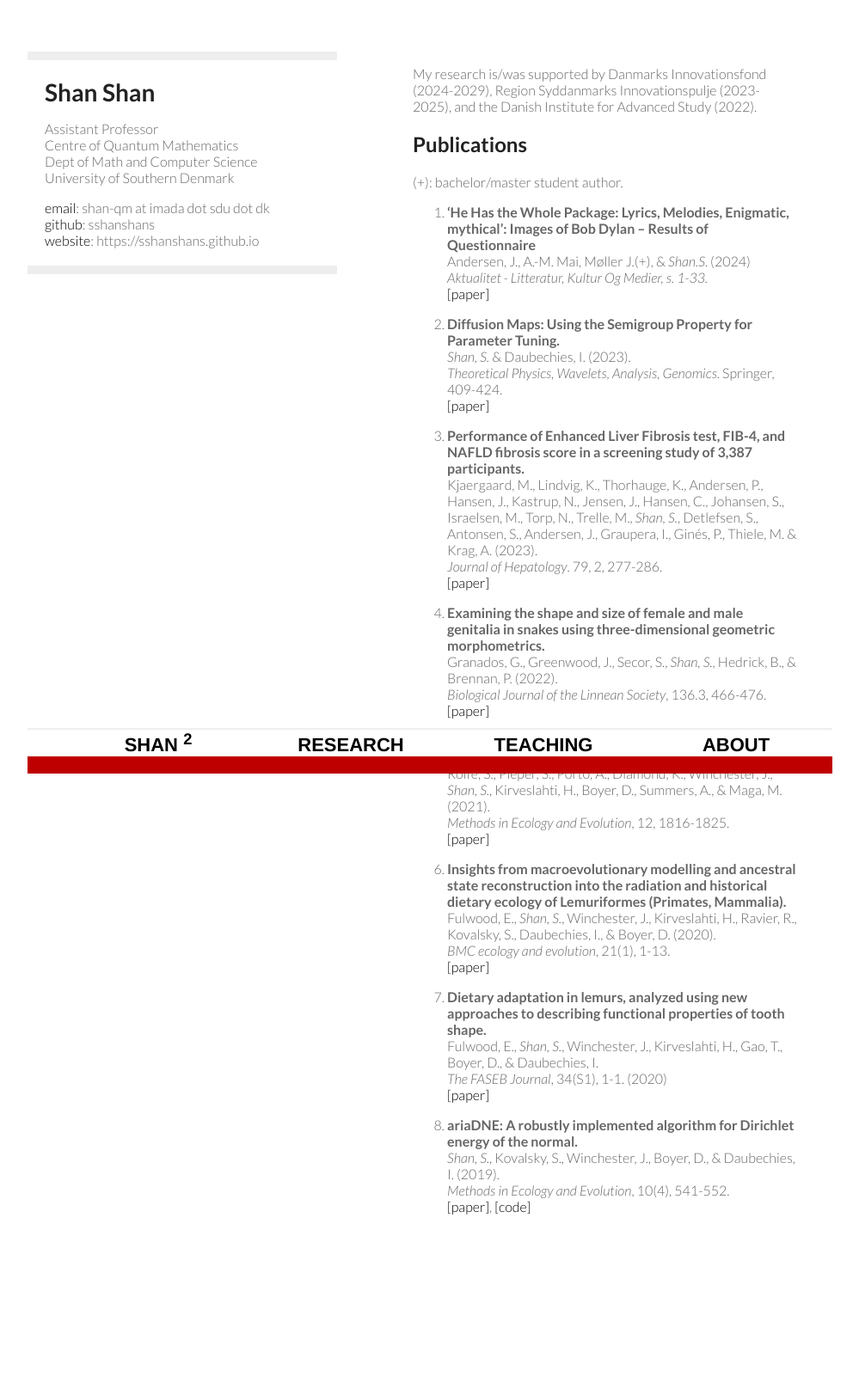
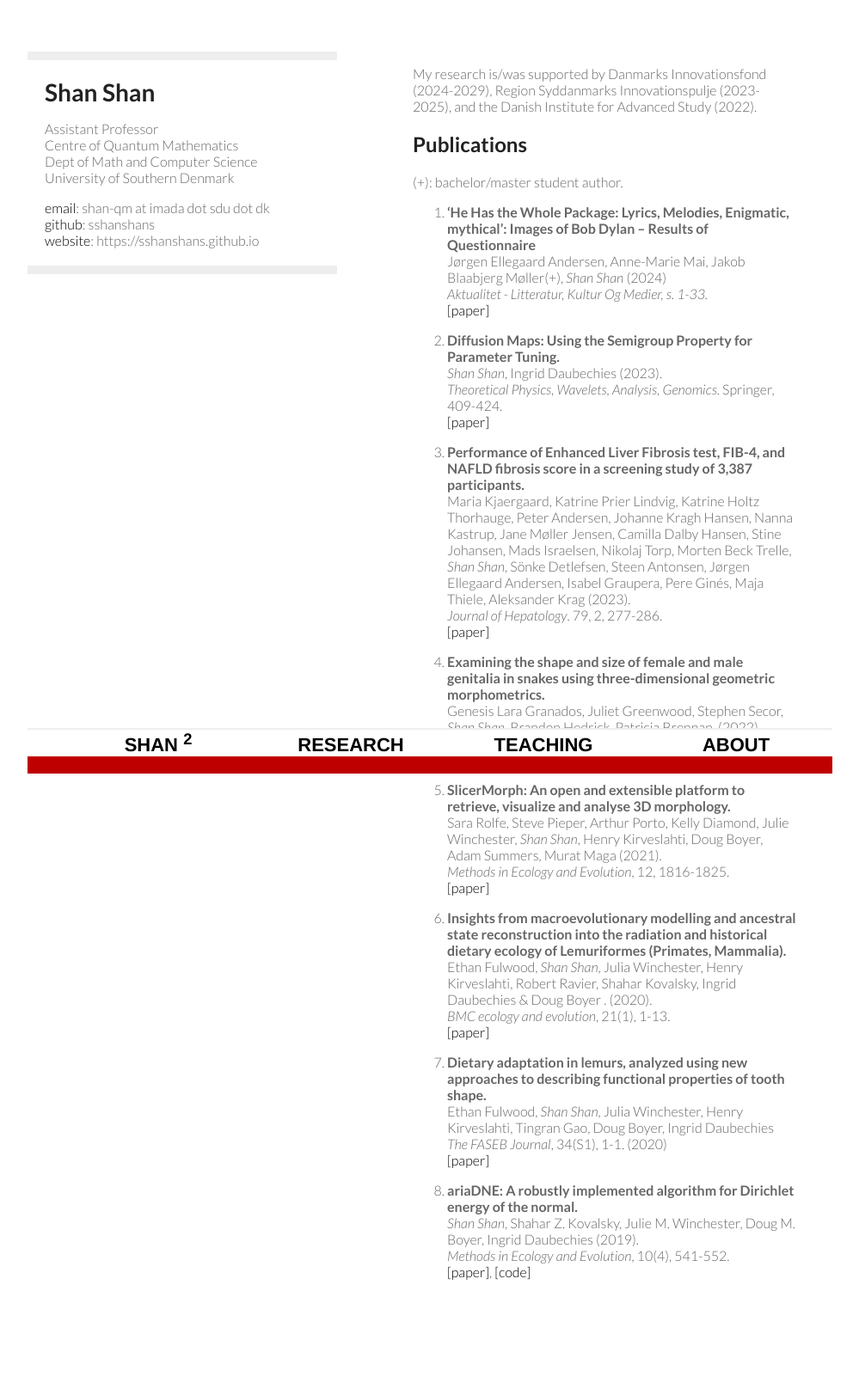
Before and after one commit to sshanshans/sshanshans.github.io, a Jekyll site: the page built from research/research.md, in a window 1280 px wide. Shown: the whole page at 86% size, without its empty margins (160-1159 px from the left). Built offline with Jekyll 4.4.1, drawn with Linux system fonts in a browser that asks for light colours; before the commit the page ends 1540 px from its top, so only the background shows below that.

Commit message:
Update research.md

```diff
--- a/research/research.md
+++ b/research/research.md
@@ -11,42 +11,42 @@ My research is/was supported by Danmarks Innovationsfond (2024-2029), Region Syd
 (+): bachelor/master student author.
 
 8. **‘He Has the Whole Package: Lyrics, Melodies, Enigmatic, mythical’: Images of Bob Dylan – Results of Questionnaire** <br />
-Andersen, J., A.-M. Mai, Møller J.(+), & *Shan.S*.  (2024) <br />
+Jørgen Ellegaard Andersen, Anne-Marie Mai, Jakob Blaabjerg Møller(+), *Shan Shan* (2024) <br />
 *Aktualitet - Litteratur, Kultur Og Medier, s. 1-33.*  <br />
 [[paper]](https://tidsskrift.dk/aktualitet/article/view/145362) <br />
 
 7. **Diffusion Maps: Using the Semigroup Property for Parameter Tuning.**  <br />
-*Shan, S.* & Daubechies, I. (2023).  <br />
+*Shan Shan*, Ingrid Daubechies (2023).  <br />
 *Theoretical Physics, Wavelets, Analysis, Genomics*. Springer, 409-424.  <br />
 [[paper]](https://arxiv.org/abs/2203.02867) <br />
 
 6. **Performance of Enhanced Liver Fibrosis test, FIB-4, and NAFLD fibrosis score in a screening study of 3,387 participants.**  <br />
-Kjaergaard, M., Lindvig, K., Thorhauge, K., Andersen, P., Hansen, J., Kastrup, N., Jensen, J., Hansen, C., Johansen, S., Israelsen, M., Torp, N., Trelle, M., *Shan, S.*, Detlefsen, S., Antonsen, S., Andersen, J., Graupera, I., Ginés, P., Thiele, M. & Krag, A. (2023). <br />
+Maria Kjaergaard, Katrine Prier Lindvig, Katrine Holtz Thorhauge, Peter Andersen, Johanne Kragh Hansen, Nanna Kastrup, Jane Møller Jensen, Camilla Dalby Hansen, Stine Johansen, Mads Israelsen, Nikolaj Torp, Morten Beck Trelle, *Shan Shan*, Sönke Detlefsen, Steen Antonsen, Jørgen Ellegaard Andersen, Isabel Graupera, Pere Ginés, Maja Thiele, Aleksander Krag (2023). <br />
 *Journal of Hepatology*. 79, 2, 277-286.  <br />
 [[paper]](https://pubmed.ncbi.nlm.nih.gov/37088311/)  <br />
 
 5. **Examining the shape and size of female and male genitalia in snakes using three-dimensional geometric morphometrics.** <br />
-Granados, G., Greenwood, J., Secor, S., *Shan, S.*, Hedrick, B., & Brennan, P. (2022). <br />
+Genesis Lara Granados, Juliet Greenwood, Stephen Secor, *Shan Shan*, Brandon Hedrick, Patricia Brennan. (2022). <br />
 *Biological Journal of the Linnean Society*, 136.3, 466-476. <br />
 [[paper]](https://academic.oup.com/biolinnean/article/136/3/466/6590757) <br />
 
 4. **SlicerMorph: An open and extensible platform to retrieve, visualize and analyse 3D morphology.** <br />
-Rolfe, S., Pieper, S., Porto, A., Diamond, K., Winchester, J., *Shan, S.*, Kirveslahti, H., Boyer, D., Summers, A., & Maga, M. (2021). <br />
+Sara Rolfe, Steve Pieper, Arthur Porto, Kelly Diamond, Julie Winchester, *Shan Shan*, Henry Kirveslahti, Doug Boyer, Adam Summers, Murat Maga (2021). <br />
 *Methods in Ecology and Evolution*, 12, 1816-1825. <br />
 [[paper]](https://besjournals.onlinelibrary.wiley.com/doi/10.1111/2041-210X.13669)
 
 3. **Insights from macroevolutionary modelling and ancestral state reconstruction into the radiation and historical dietary ecology of Lemuriformes (Primates, Mammalia).** <br />
-Fulwood, E., *Shan, S.*, Winchester, J., Kirveslahti, H., Ravier, R., Kovalsky, S., Daubechies, I., & Boyer, D. (2020). <br />
+Ethan Fulwood, *Shan Shan*, Julia Winchester, Henry Kirveslahti, Robert Ravier, Shahar Kovalsky, Ingrid Daubechies & Doug Boyer . (2020). <br />
 *BMC ecology and evolution*, 21(1), 1-13.  <br />
 [[paper]](https://bmcecolevol.biomedcentral.com/articles/10.1186/s12862-021-01793-x)
 
 2. **Dietary adaptation in lemurs, analyzed using new approaches to describing functional properties of tooth shape.** <br />
-Fulwood, E., *Shan, S.*, Winchester, J., Kirveslahti, H., Gao, T., Boyer, D., & Daubechies, I. <br />
+Ethan Fulwood, *Shan Shan*, Julia Winchester, Henry Kirveslahti, Tingran Gao, Doug Boyer, Ingrid Daubechies <br />
 *The FASEB Journal*, 34(S1), 1-1. (2020) <br />
 [[paper]](https://faseb.onlinelibrary.wiley.com/doi/abs/10.1096/fasebj.2020.34.s1.03161) <br />
 
 1. **ariaDNE: A robustly implemented algorithm for Dirichlet energy of the normal.** <br />
-*Shan, S.*, Kovalsky, S., Winchester, J., Boyer, D., & Daubechies, I. (2019). <br />
+*Shan Shan*, Shahar Z. Kovalsky, Julie M. Winchester, Doug M. Boyer, Ingrid Daubechies (2019). <br />
 *Methods in Ecology and Evolution*, 10(4), 541-552. <br />
 [[paper]](https://besjournals.onlinelibrary.wiley.com/doi/10.1111/2041-210X.13148), [[code]](/articles/ariadne.html) <br />
 
```
